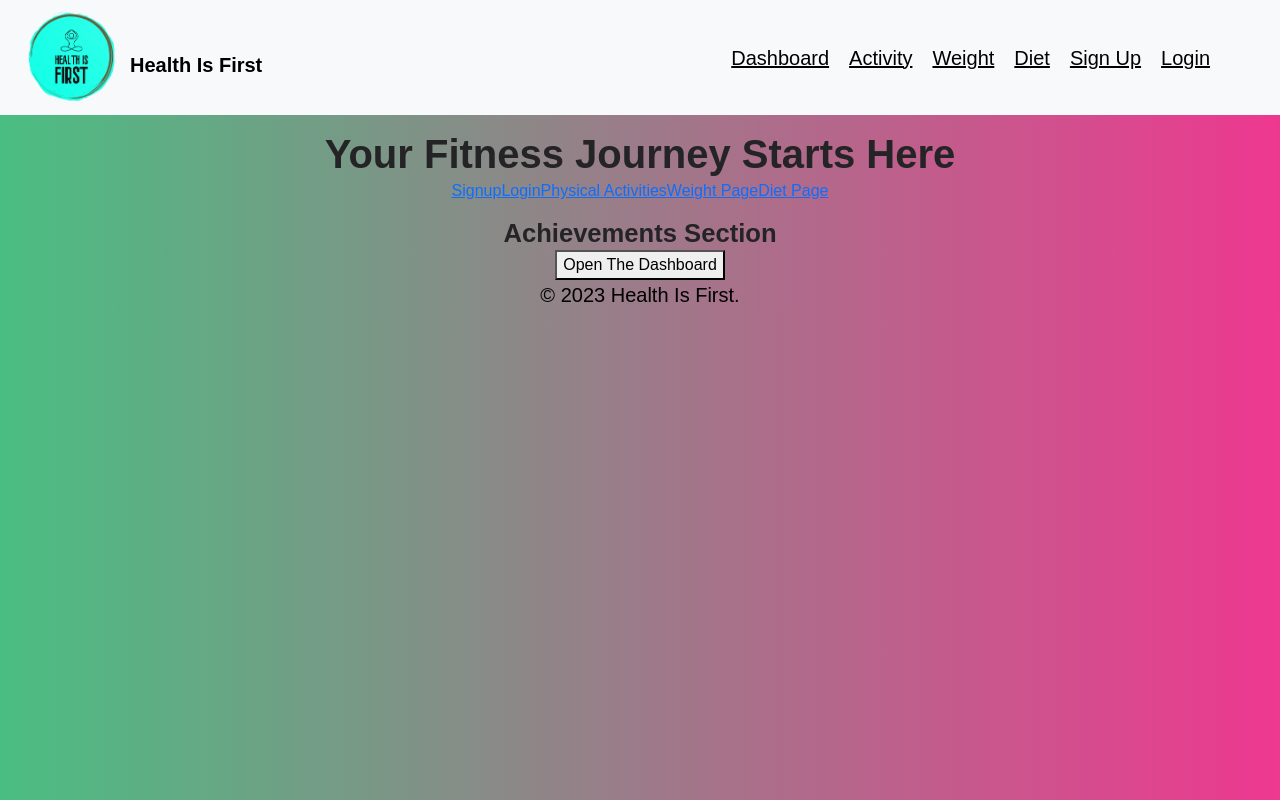
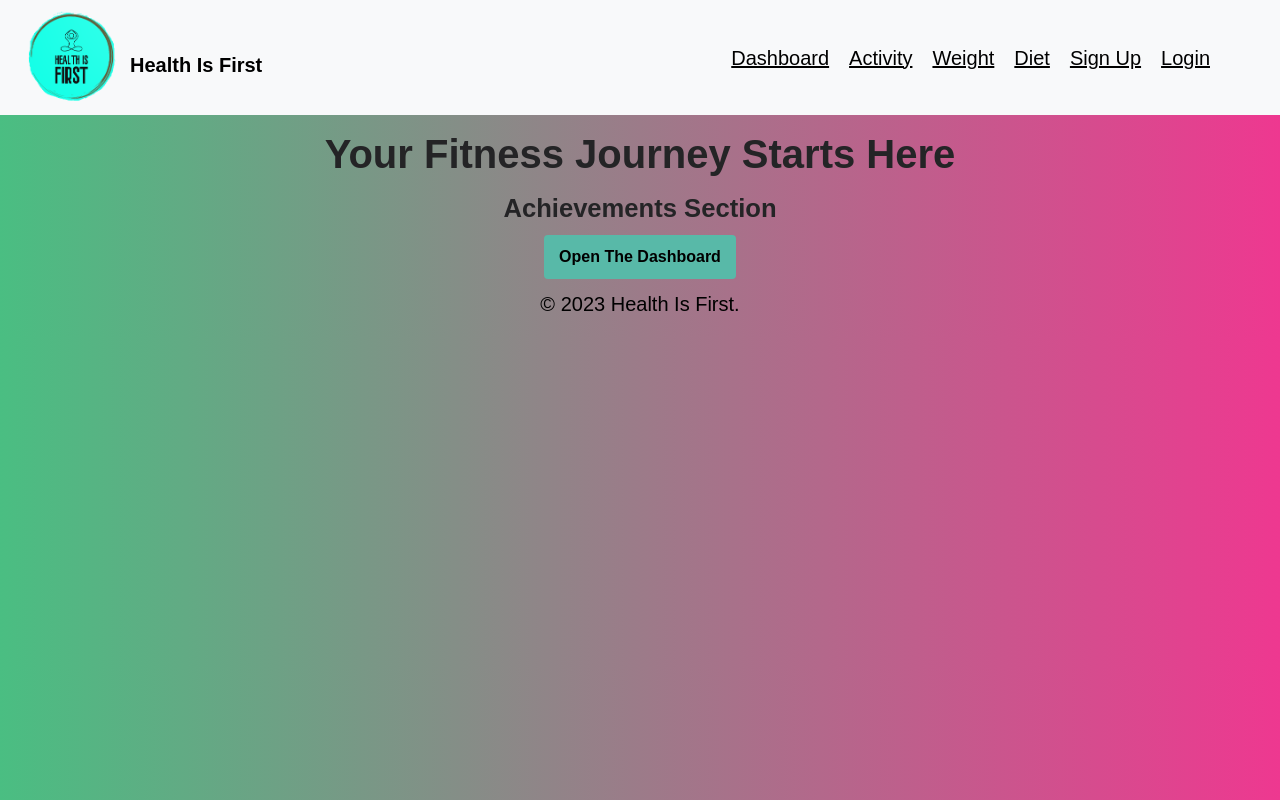
Before and after one commit to SaraArzideh/Health_Is_First, a React (Create React App) app in the folder frontend/: page / in a window 1280 px wide. Built offline with nearby package versions, Linux system fonts and the light colour scheme.

Commit message:
button styles updated

```diff
--- a/frontend/src/App.css
+++ b/frontend/src/App.css
@@ -81,23 +81,8 @@ h2 {
 }
 
 .form-control:focus {
-  border-color: #007bff;
+  border-color: #030303;
   outline: none;
-}
-
-/* Buttons Styles */
-.btn, .button {
-  padding: 10px 15px;
-  margin:10px;
-  border: none;
-  border-radius: 4px;
-  color: #fff;
-  cursor: pointer;
-  transition: background-color 0.3s;
-}
-
-.btn:hover {
-  background-color: #0056b3;
 }
 
 /* Feedback/Error Messages */
@@ -106,37 +91,28 @@ h2 {
   margin-top: 5px;
 }
 
-
-.button {
-  background-color: #1d1e1e;
+/* Buttons Styles */
+.btn , button{
   border: none;
+  font-family: sans-serif;
   border-radius: 4px;
-  color: rgb(56, 127, 130);
+  color: rgb(0, 0, 0);
   padding: 10px 15px;
   text-align: center;
   text-decoration: none;
   display: inline-block;
   font-size: 16px;
-  margin: 4px 2px;
+  font-weight:600;
+  margin: 10px;
   cursor: pointer;
+  transition: background-color 0.3s;
+  background-color: #58b9a8;
   transition-duration: 0.4s; /* Animation */
 }
 
-.button:hover {
-  background-color: #151516;
+.btn:hover {
+  background-color: #7ed7e3;
   color: white;
-}
-
-.button.primary {
-  background-color: #34546d;
-  color:#080708;
-}
-
-.btn-secondary {
-  font-size: 15px;
-  font-weight: bold;
-  color:#080708;
-  background-color: #5eadaf;
 }
 
 /* Feedback Error Messages */
@@ -185,7 +161,7 @@ h2 {
 }
 /* Misc Styles */
 .App-link {
-  color: #317a8e;
+  color: #050505;
 }
 
 input::placeholder {
--- a/frontend/src/components/ActivityTracker.js
+++ b/frontend/src/components/ActivityTracker.js
@@ -9,7 +9,7 @@ function ActivityTracker() {
 
       <input placeholder="Time length of workout" />
       {/* Visualization component for goal tracking comes here */}
-      <button><a href="/">Back to Home Page</a></button>
+      <button className="btn"><a href="/">Back to Home Page</a></button>
     </div>
   );
 }
--- a/frontend/src/components/HomePage.js
+++ b/frontend/src/components/HomePage.js
@@ -22,22 +22,7 @@ function HomePage() {
     <div className="home-page">
       <h1>Your Fitness Journey Starts Here</h1>
 
-      <nav>
-        {user ? (
-          <>
-            <a href="/logout">Logout</a>
-            <a href="/dashboard">Dashboard</a>
-          </>
-        ) : (
-          <>
-            <a href="/signup">Signup</a>
-            <a href="/login">Login</a>
-          </>
-        )}
-        <a href="/activities">Physical Activities</a>
-        <a href="/weight">Weight Page</a>
-        <a href="/diet">Diet Page</a>
-      </nav>
+
 
       {user && (
         <section className="set-goals">
--- a/frontend/src/components/LoginPage.js
+++ b/frontend/src/components/LoginPage.js
@@ -126,9 +126,9 @@ const LoginPage = (props) => {
                 )}
 				<div>
 					{props.isSignUp ? (
-					<button onClick={onSubmit} style={{marginRight:5}} name="register" className="btn btn-secondary">Sign Up</button>
+					<button onClick={onSubmit} style={{marginRight:5}} name="register" className="btn">Sign Up</button>
 					) : (
-					<button onClick={onSubmit} style={{marginLeft:5}} name="login" className="btn btn-secondary">Login</button>
+					<button onClick={onSubmit} style={{marginLeft:5}} name="login" className="btn">Login</button>
 					)}
 				</div>
 			</form>
```
